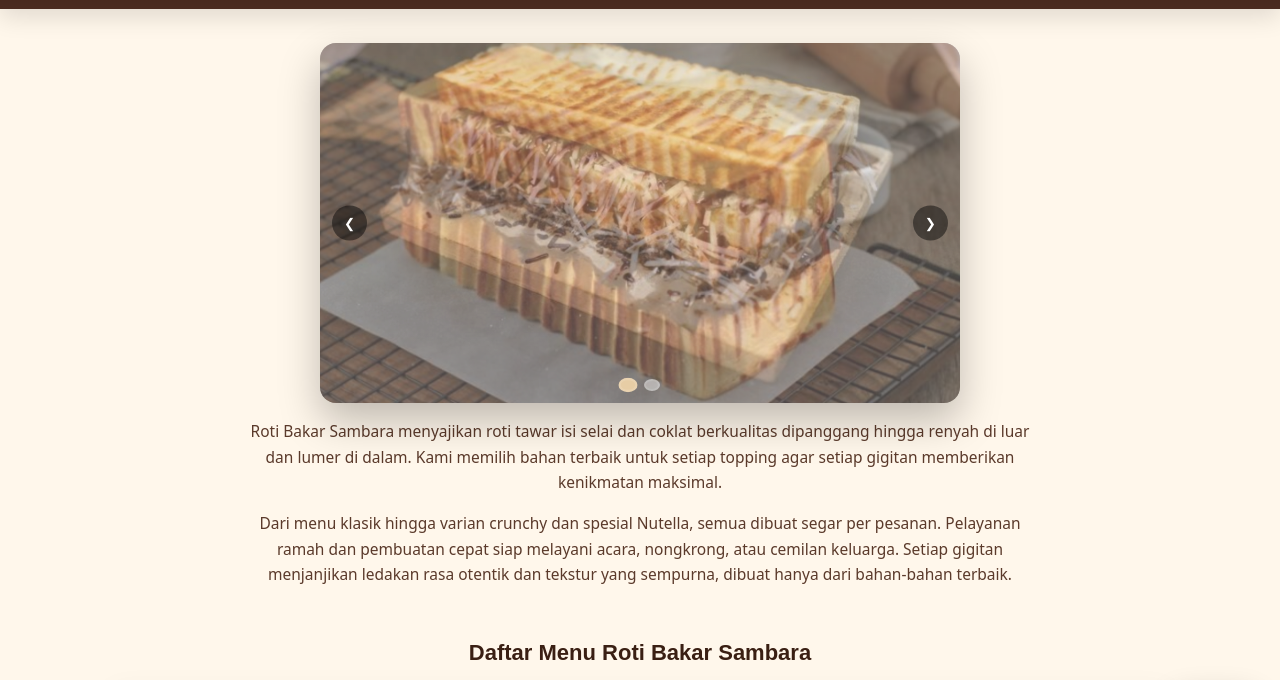
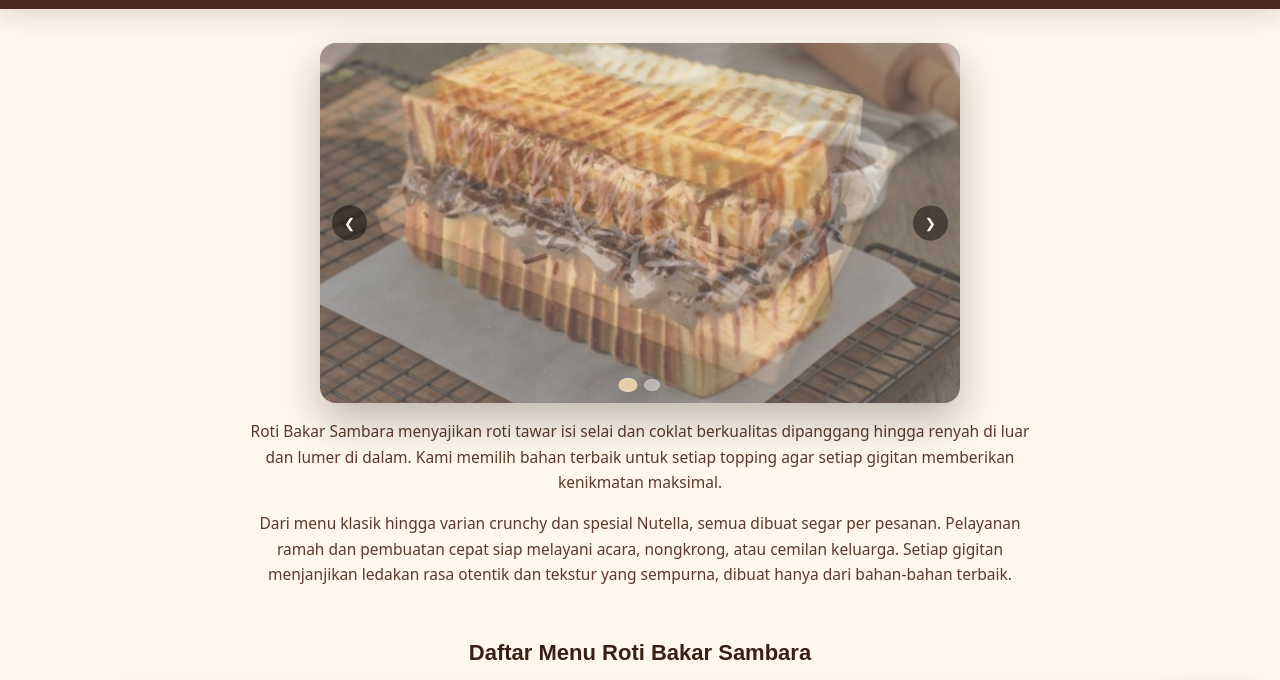
Before and after one commit to yuta-pixel/Roti-bakar-Sambara, a plain HTML site: page index.html in a window 1280 px wide. Shown: the part 57-737 px from the top of the page. Drawn offline with Linux system fonts and the light colour scheme.

Commit message:
index.html

```diff
--- a/index.html
+++ b/index.html
@@ -25,8 +25,8 @@
   <section id="home" class="hero">
     <div class="slider-container" aria-label="Image slider">
       <!-- gunakan path lokal yang ada di history /mnt/data/... -->
-      <img src="roti.jpg" alt="Poster Roti Bakar Sambara" class="slide active">
-      <img src="poster.jpg" alt="Roti Bakar Sambara" class="slide">
+      <img src="poster.jpg" alt="Poster Roti Bakar Sambara" class="slide active">
+      <img src="roti.jpg" alt="Roti Bakar Sambara" class="slide">
 
       <button class="arrow prev" aria-label="Previous slide">&#10094;</button>
       <button class="arrow next" aria-label="Next slide">&#10095;</button>
```
